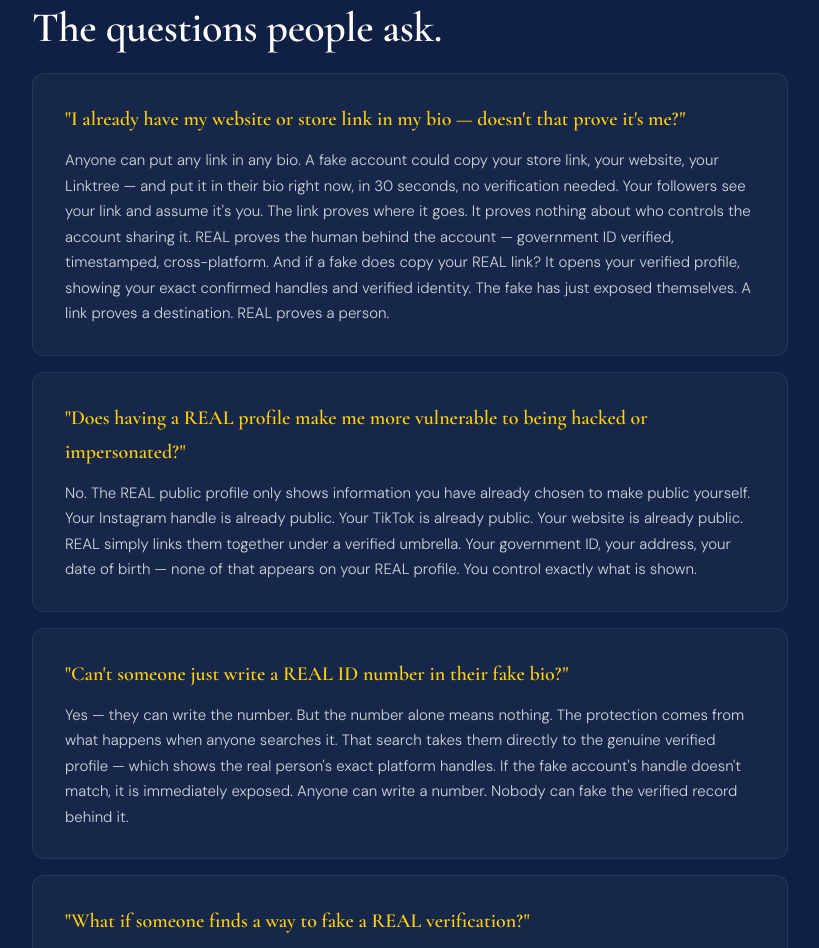
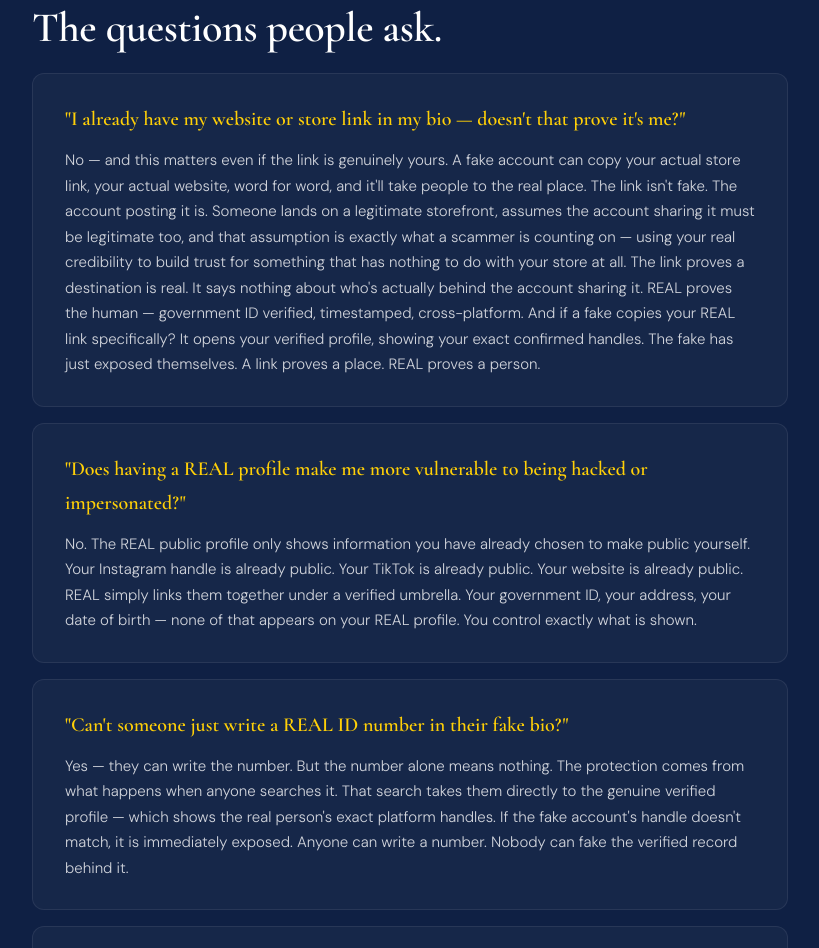
Before and after one commit to saddlej/REAL-landing-page, a website: page what-is-real.html in a window 1280 px wide. Shown: the part 7024-7972 px from the top of the page, without its empty margins (230-1049 px from the left). Drawn offline with nearby package versions, Linux system fonts and the light colour scheme.

Commit message:
Sharpen the store-link objection answer
Reframes the answer to address the stronger version of the objection: even a genuine, unaltered link doesn't vouch for who's posting it.

```diff
--- a/what-is-real.html
+++ b/what-is-real.html
@@ -387,7 +387,7 @@
     <h2>The questions people ask.</h2>
     <div class="objection">
       <div class="objection-q">"I already have my website or store link in my bio — doesn't that prove it's me?"</div>
-      <p>Anyone can put any link in any bio. A fake account could copy your store link, your website, your Linktree — and put it in their bio right now, in 30 seconds, no verification needed. Your followers see your link and assume it's you. The link proves where it goes. It proves nothing about who controls the account sharing it. REAL proves the human behind the account — government ID verified, timestamped, cross-platform. And if a fake does copy your REAL link? It opens your verified profile, showing your exact confirmed handles and verified identity. The fake has just exposed themselves. A link proves a destination. REAL proves a person.</p>
+      <p>No — and this matters even if the link is genuinely yours. A fake account can copy your actual store link, your actual website, word for word, and it'll take people to the real place. The link isn't fake. The account posting it is. Someone lands on a legitimate storefront, assumes the account sharing it must be legitimate too, and that assumption is exactly what a scammer is counting on — using your real credibility to build trust for something that has nothing to do with your store at all. The link proves a destination is real. It says nothing about who's actually behind the account sharing it. REAL proves the human — government ID verified, timestamped, cross-platform. And if a fake copies your REAL link specifically? It opens your verified profile, showing your exact confirmed handles. The fake has just exposed themselves. A link proves a place. REAL proves a person.</p>
     </div>
     <div class="objection">
       <div class="objection-q">"Does having a REAL profile make me more vulnerable to being hacked or impersonated?"</div>
```
